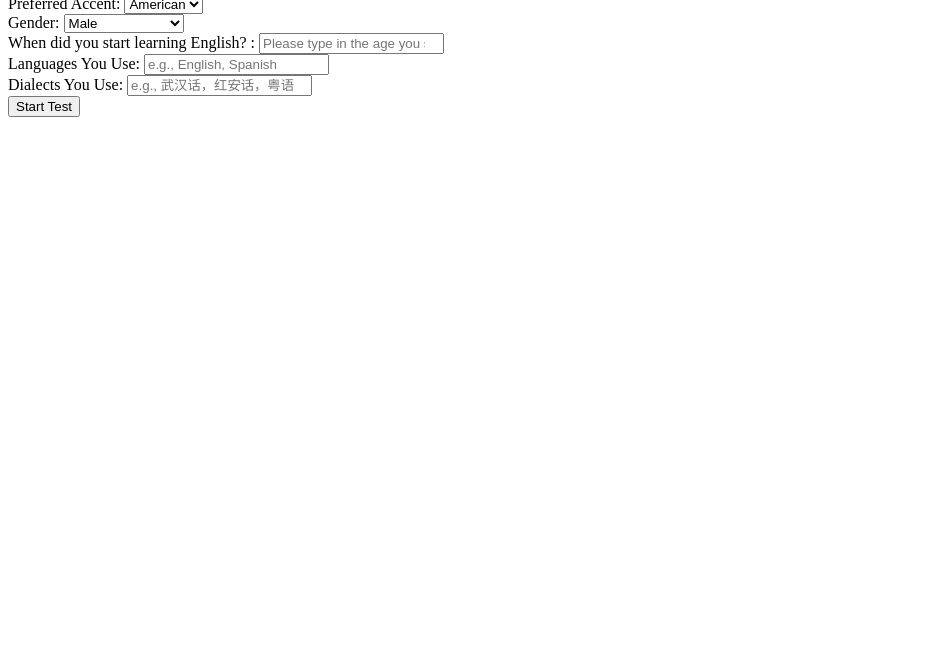
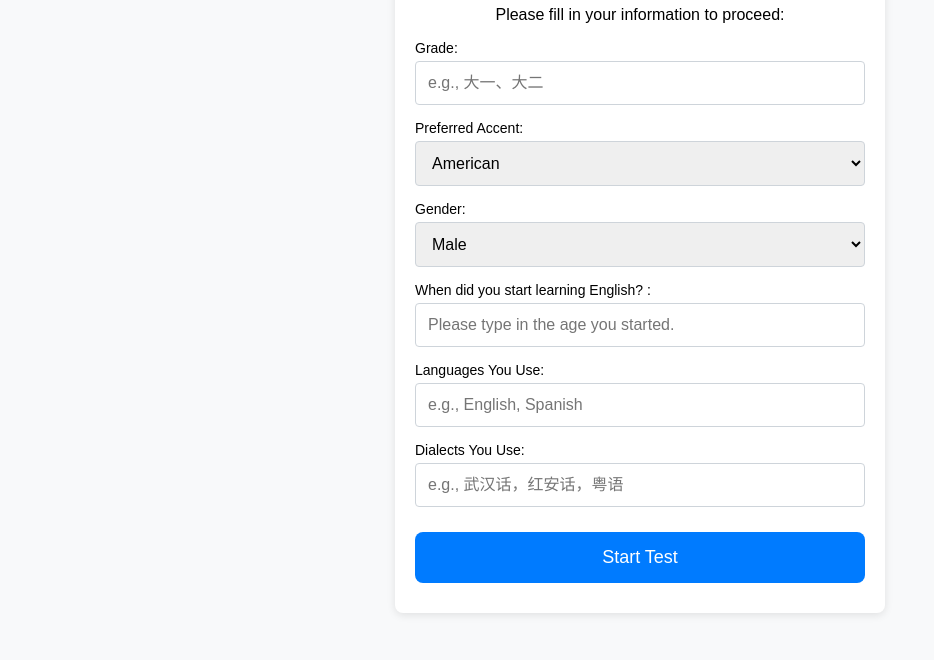
Before and after one commit to NadiaEvy/linguistic_test, a website: page index.html in a window 1280 px wide. Shown: the part 140-800 px from the top of the page, without its empty margins (0-934 px from the left). Drawn offline with Linux system fonts and the light colour scheme.

Commit message:
Update index.html

```diff
--- a/index.html
+++ b/index.html
@@ -5,8 +5,80 @@
     <meta name="viewport" content="width=device-width, initial-scale=1.0">
     <title>Survey</title>
     <style>
-        /* Your existing styles */
-    </style>
+    body {
+        font-family: Arial, sans-serif;
+        margin: 0;
+        padding: 0;
+        display: flex;
+        flex-direction: column;
+        align-items: center;
+        justify-content: center;
+        min-height: 100vh;
+        background-color: #f8f9fa;
+    }
+    .container {
+        width: 100%;
+        max-width: 450px;
+        padding: 20px;
+        background: #fff;
+        box-shadow: 0 2px 8px rgba(0, 0, 0, 0.1);
+        border-radius: 8px;
+        text-align: center;
+    }
+    button {
+        margin: 10px 0;
+        padding: 15px;
+        background-color: #007bff;
+        color: white;
+        border: none;
+        border-radius: 8px;
+        font-size: 18px;
+        cursor: pointer;
+        width: 100%;
+    }
+    button:disabled {
+        background-color: #6c757d;
+        cursor: not-allowed;
+    }
+    audio {
+        margin-top: 10px;
+        width: 100%;
+    }
+    .form-field {
+        margin-bottom: 15px;
+    }
+    label {
+        font-size: 14px;
+        display: block;
+        margin-bottom: 5px;
+        text-align: left;
+    }
+    input, select {
+        width: 100%; /* Ensures consistent width */
+        padding: 12px;
+        font-size: 16px;
+        border: 1px solid #ced4da;
+        border-radius: 4px;
+        box-sizing: border-box;
+    }
+    .thank-you {
+        font-size: 24px;
+        font-weight: bold;
+        color: #28a745;
+        text-align: center;
+        margin-top: 20px;
+    }
+    @media (max-width: 600px) {
+        .word {
+            font-size: 36px;
+        }
+        button {
+            font-size: 16px;
+            padding: 12px;
+        }
+    }
+</style>
+
 </head>
 <body>
     <div class="container">
```
